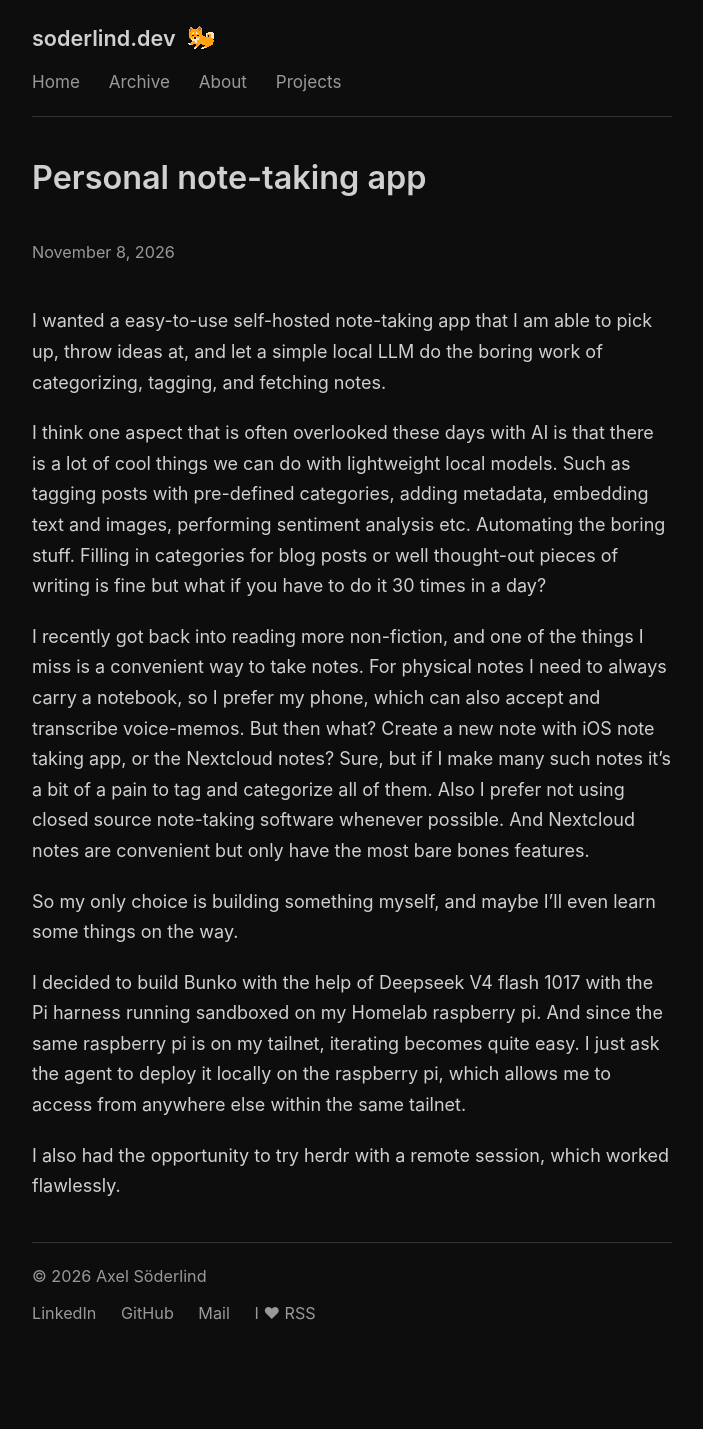
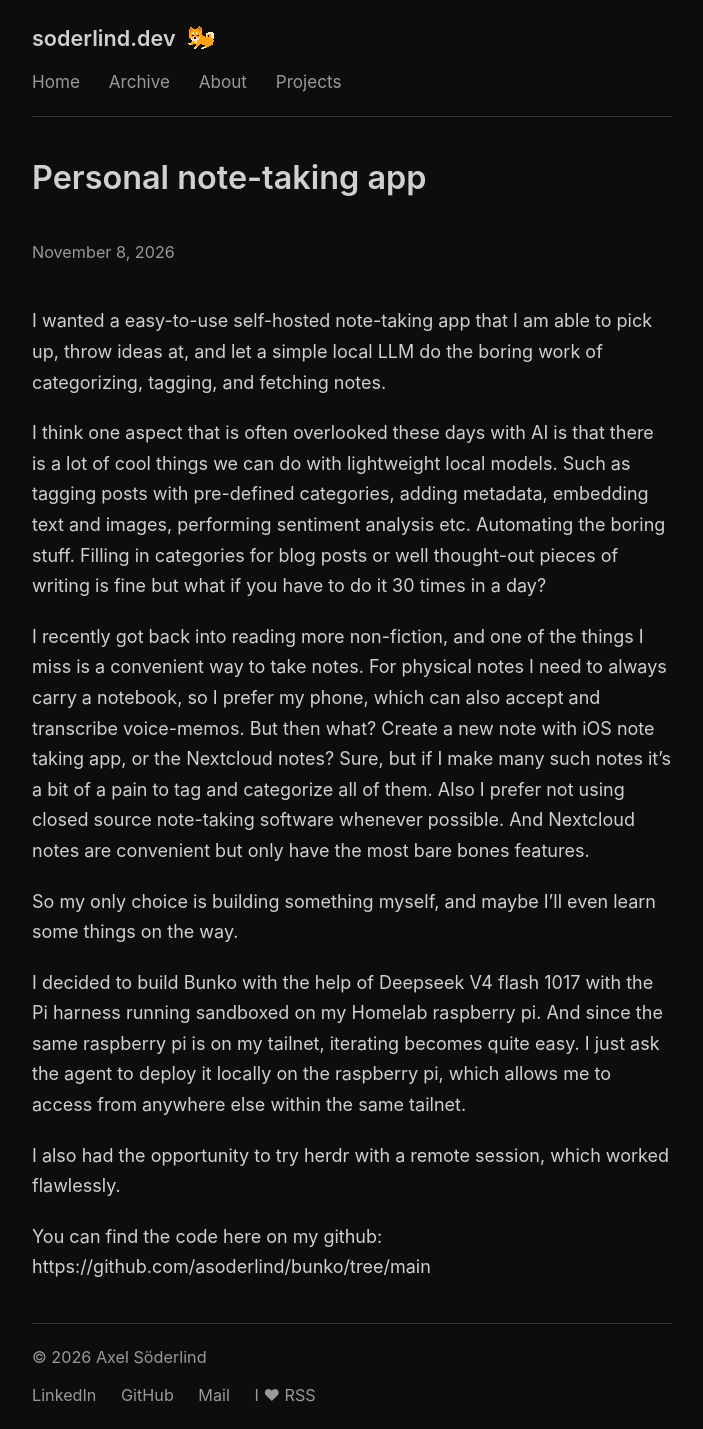
Before and after one commit to asoderlind/asoderlind.github.io, a Jekyll site: the page built from _posts/2026-11-08-bunko.md, in a window 1280 px wide. Shown: the whole page, without its empty margins (288-991 px from the left). Built offline with Jekyll 4.4.1, drawn with Linux system fonts in a browser that asks for light colours; before the commit the page ends 1348 px from its top, so only the background shows below that.

Commit message:
Add GitHub repository link to Bunko blog post

```diff
--- a/_posts/2026-11-08-bunko.md
+++ b/_posts/2026-11-08-bunko.md
@@ -17,3 +17,5 @@ So my only choice is building something myself, and maybe I'll even learn some t
 I decided to build Bunko with the help of Deepseek V4 flash 1017 with the Pi harness running sandboxed on my Homelab raspberry pi. And since the same raspberry pi is on my tailnet, iterating becomes quite easy. I just ask the agent to deploy it locally on the raspberry pi, which allows me to access from anywhere else within the same tailnet.
 
 I also had the opportunity to try herdr with a remote session, which worked flawlessly.
+
+You can find the code here on my github: https://github.com/asoderlind/bunko/tree/main
```
